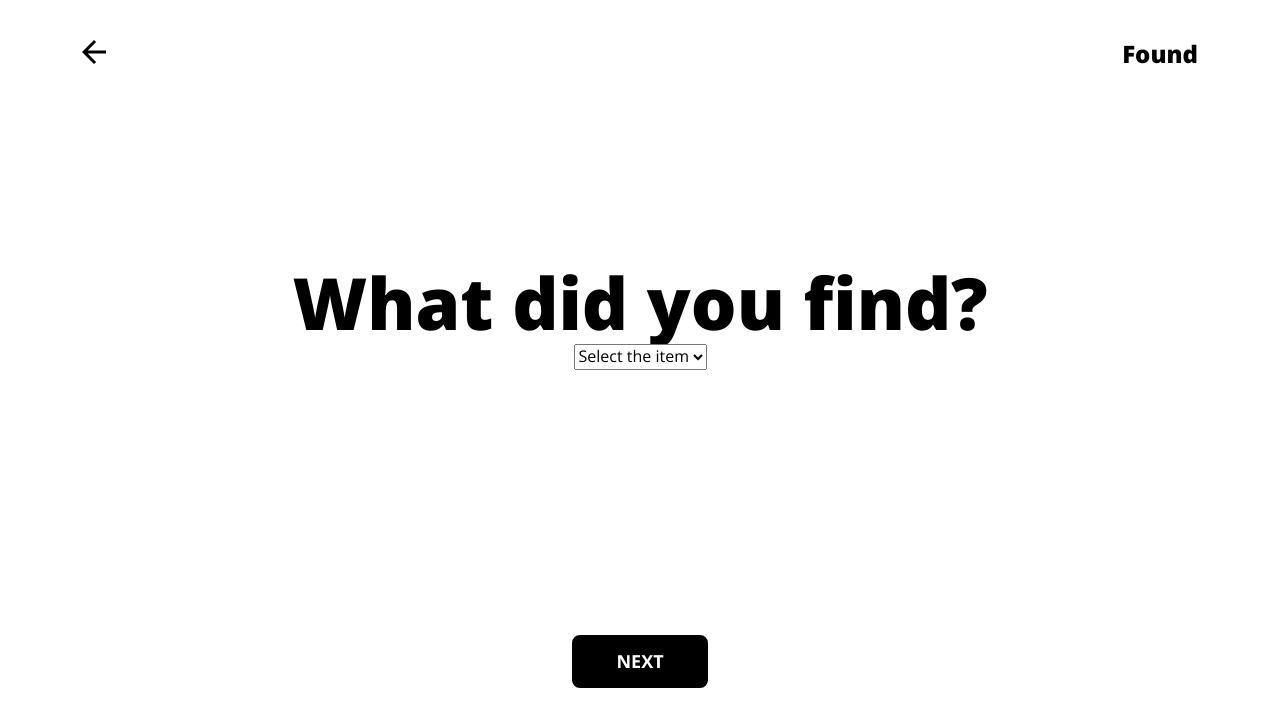
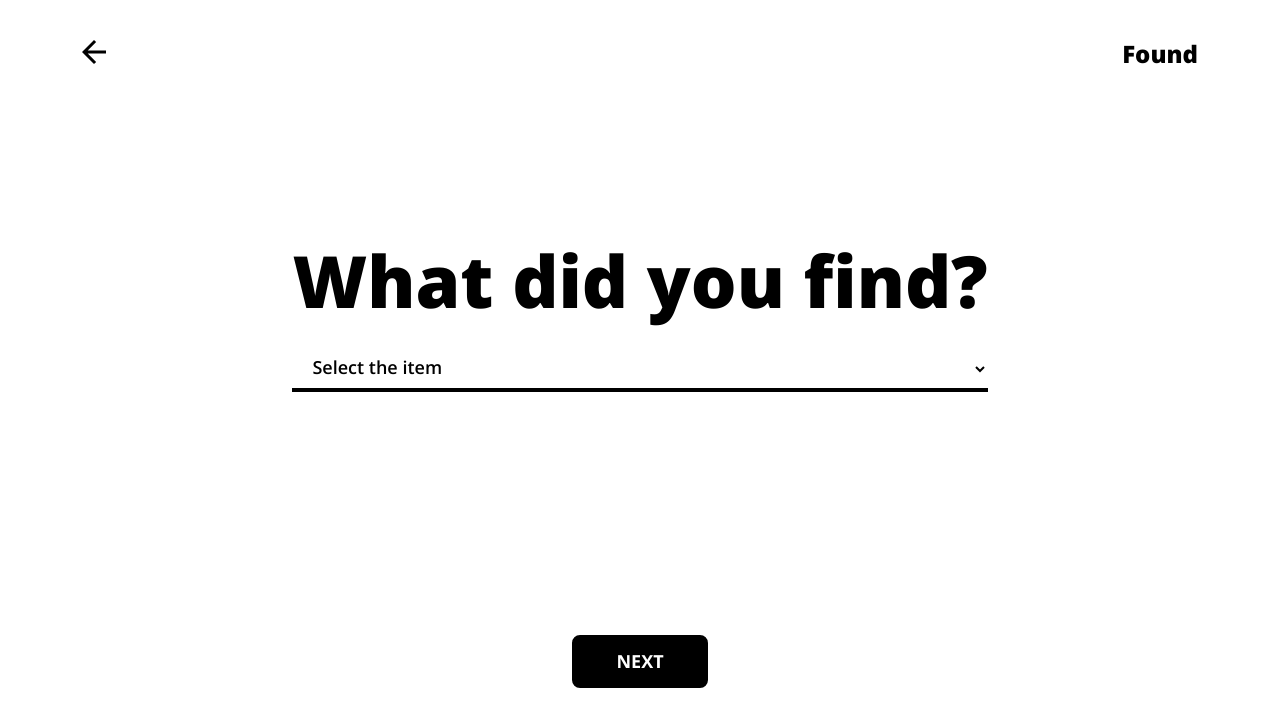
Before and after one commit to ruippeixe/lost-and-found, a React (Vite) app: page /found in a window 1280 px wide. Shown: the top 726 px of the page. Built offline with nearby package versions, Linux system fonts and the light colour scheme.

Commit message:
Apply consistent styling to form inputs

```diff
--- a/src/pages/found/Date.jsx
+++ b/src/pages/found/Date.jsx
@@ -6,7 +6,7 @@ const Date = (props) => {
     <>
       <h1 className="title">On what day?</h1>
 
-      <input
+      <input className="input-box"
         type="date"
         value={props.data.date || ""}
         onChange={(e) => props.updateFieldHandler("date", e.target.value)}
--- a/src/pages/found/Email.jsx
+++ b/src/pages/found/Email.jsx
@@ -6,7 +6,7 @@ const Email = (props) => {
     <>
       <h1 className="title">How to reach you?</h1>
 
-      <input
+      <input className="input-box"
         type="email"
         value={props.data.email || ""}
         onChange={(e) => props.updateFieldHandler("email", e.target.value)}
--- a/src/pages/found/Thanks.jsx
+++ b/src/pages/found/Thanks.jsx
@@ -4,7 +4,7 @@ const Thanks = () => {
   return (
     <>
       <h1 className="title">Thanks for helping!</h1>
-      <p className="sub-title mt-4">You are the best :)</p>
+      <p className="sub-title">You are the best :)</p>
     </>
   );
 };
--- a/src/pages/found/Time.jsx
+++ b/src/pages/found/Time.jsx
@@ -6,7 +6,7 @@ const Time = (props) => {
     <>
       <h1 className="title">And what hour?</h1>
 
-      <input
+      <input className="input-box"
         type="time"
         value={props.data.time || ""}
         onChange={(e) => props.updateFieldHandler("time", e.target.value)}
--- a/src/pages/found/What.jsx
+++ b/src/pages/found/What.jsx
@@ -7,6 +7,7 @@ const What = (props) => {
       <h1 className="title">What did you find?</h1>
 
       <select
+        className="select-box"
         value={props.data.what}
         onChange={(e) => props.updateFieldHandler("what", e.target.value)}
         required
--- a/src/pages/found/Where.jsx
+++ b/src/pages/found/Where.jsx
@@ -6,7 +6,7 @@ const Where = (props) => {
     <>
       <h1 className="title">Where was it?</h1>
 
-      <input
+      <input className="input-box"
         type="text"
         value={props.data.where || ""}
         onChange={(e) => props.updateFieldHandler("where", e.target.value)}
--- a/src/pages/found/Who.jsx
+++ b/src/pages/found/Who.jsx
@@ -6,7 +6,7 @@ const Who = (props) => {
     <>
       <h1 className="title">Who’s the owner?</h1>
 
-      <input
+      <input className="input-box"
         type="text"
         value={props.data.who || ""}
         onChange={(e) => props.updateFieldHandler("who", e.target.value)}
--- a/src/pages/found/found.scss
+++ b/src/pages/found/found.scss
@@ -4,25 +4,38 @@
   .form {
     height: calc(100% - 107.59px);
 
+    display: flex;
+    flex-direction: column;
+    align-items: center;
+
     .form-element {
       display: flex;
       flex-direction: column;
       justify-content: center;
-      align-items: center;
       height: 60%;
+      text-align: center;
 
       .title {
         font-size: 4.5rem;
         font-weight: 800;
+        margin-bottom: 24px;
       }
 
       .sub-title {
         font-size: 2rem;
         font-weight: 700;
+      }
 
-        .mt-4 {
-          margin-top: 4px;
-        }
+      .select-box,
+      .input-box {
+        width: 100%;
+        border: none;
+        border-bottom: 4px solid black;
+        font-size: 1.125rem;
+        font-weight: 600;
+        color: black;
+        padding: 8px 16px;
+        background-color: inherit;
       }
     }
 
--- a/src/pages/lost/Options.jsx
+++ b/src/pages/lost/Options.jsx
@@ -11,7 +11,7 @@ const Results = ({
       <form onSubmit={handleSubmit} className="form">
         <div className="form-element">
           <h1 className="title">What did you lose?</h1>
-          <select
+          <select className="select-box"
             value={selectedItem}
             onChange={(e) => updateFieldHandler("what", e.target.value)}
             required
--- a/src/pages/lost/Results.jsx
+++ b/src/pages/lost/Results.jsx
@@ -18,7 +18,7 @@ const Results = ({ selectedItem, setQuery, filteredItems, query }) => {
             {selectedItem === "passport" && "What's your name?"}
             {selectedItem === "keys" && "In what city?"}
           </h1>
-          <input type="text" onChange={(e) => setQuery(e.target.value)} />
+          <input className="input-box" type="text" onChange={(e) => setQuery(e.target.value)} />
         </div>
 
         <div className="query-result">
--- a/src/pages/lost/lost.scss
+++ b/src/pages/lost/lost.scss
@@ -3,6 +3,10 @@
 
   .form {
     height: calc(100% - 107.59px);
+
+    display: flex;
+    flex-direction: column;
+    align-items: center;
 
     .form-element {
       display: flex;
@@ -19,10 +23,17 @@
       .sub-title {
         font-size: 2rem;
         font-weight: 700;
+      }
 
-        .mt-4 {
-          margin-top: 4px;
-        }
+      .select-box {
+        width: 100%;
+        border: none;
+        border-bottom: 4px solid black;
+        font-size: 1.125rem;
+        font-weight: 600;
+        color: black;
+        padding: 8px 16px;
+        background-color: inherit;
       }
     }
 
@@ -36,18 +47,32 @@
 
   .query-search {
     height: calc(100% - 107.59px);
+
+    display: flex;
+    flex-direction: column;
+    align-items: center;
     padding-bottom: 40px;
 
     .query-input {
       display: flex;
       flex-direction: column;
       justify-content: center;
-      align-items: center;
       height: 60%;
 
       .title {
         font-size: 4.5rem;
         font-weight: 800;
+      }
+
+      .input-box {
+        width: 100%;
+        border: none;
+        border-bottom: 4px solid black;
+        font-size: 1.125rem;
+        font-weight: 600;
+        color: black;
+        padding: 8px 16px;
+        background-color: inherit;
       }
     }
 
```
